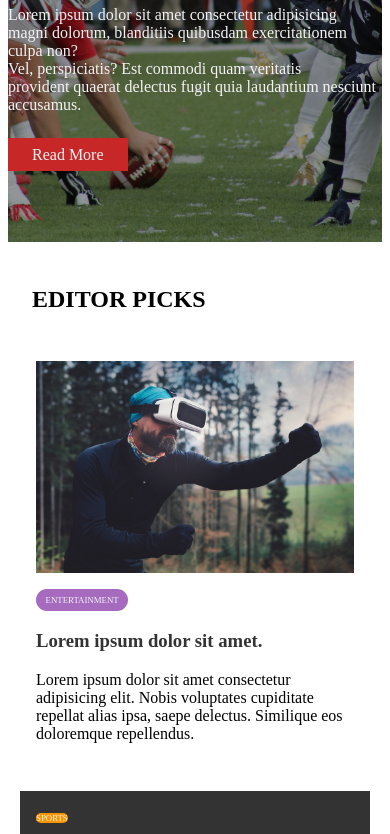
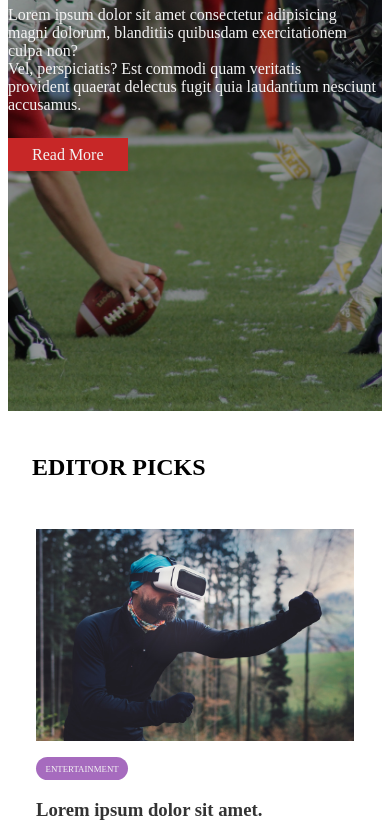
Before and after one commit to naza-code/newsgrid_app, a plain HTML site: page index.html in a window 390 px wide. Shown: the part 344-1178 px from the top of the page. Drawn offline with Linux system fonts and the light colour scheme.

Commit message:
Increased showcase viewport height

```diff
--- a/css/mobile.css
+++ b/css/mobile.css
@@ -64,4 +64,7 @@
  #article .aboutcontainer {
    grid-template-columns: 1fr;
  }
+ #showcasearea{
+  height: 70vh;
+ }
 }
```
